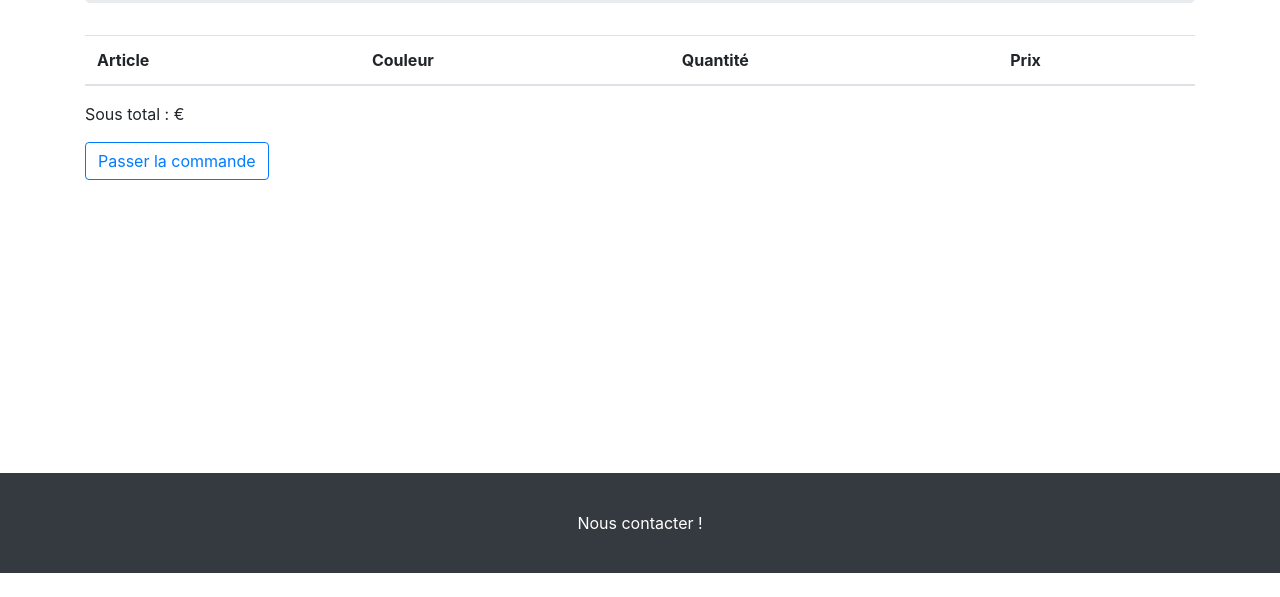
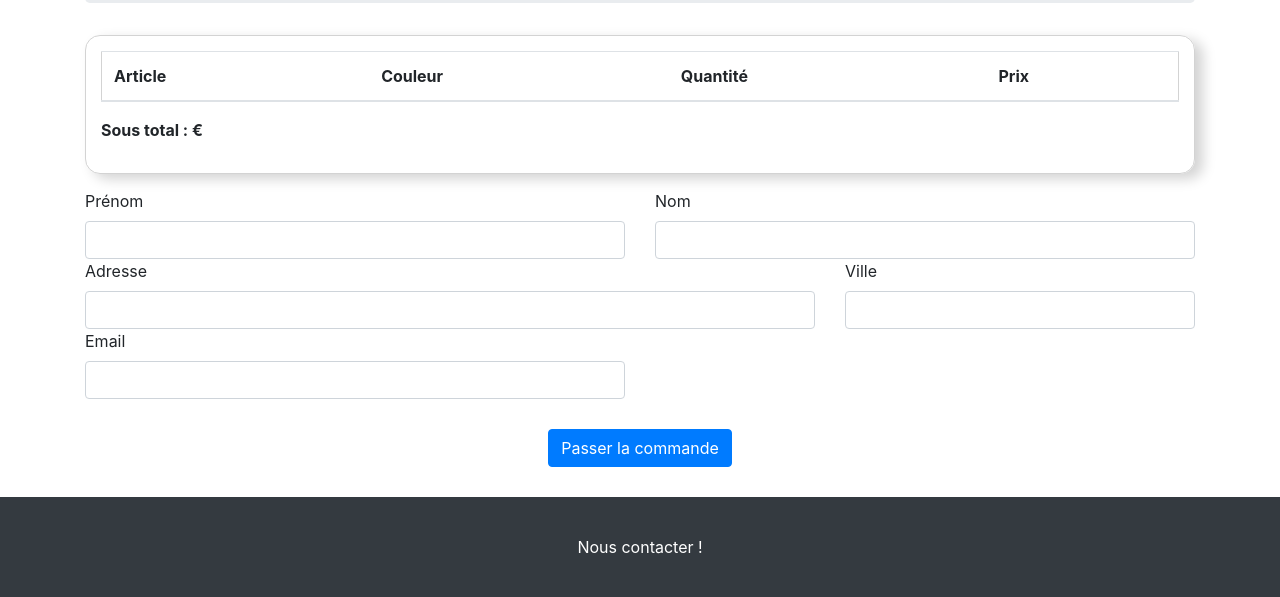
Before and after one commit to KinguBaka/TarikAboulhouda_5_24122020, a plain HTML site: page panier.html in a window 1280 px wide. Shown: the part 227-824 px from the top of the page. Before the commit the page ends 800 px from the top, so only its background shows below. Drawn offline with nearby package versions, Linux system fonts and the light colour scheme.

Commit message:
debut formulaire bootstrap - required navigateur

```diff
--- a/Scripts/panier.js
+++ b/Scripts/panier.js
@@ -21,3 +21,16 @@ function afficherLePanier () {
     totalPrix.textContent = prix;
 }
 afficherLePanier();
+
+
+
+
+
+
+async function fillProducts() {
+    await fetch('http://localhost:3000/api/teddies') // will return info, but in wrong format
+      .then((response) => response.json()) // will return info, in json format
+      .then((nounours) => afficherLeToutSousFormeDeDivision(nounours)) // main code here, using json info
+}
+
+fillProducts()
--- a/panier.html
+++ b/panier.html
@@ -50,9 +50,34 @@
                     </tbody>
                 </table>
 
-                <p>Sous total : <span id="subTotal"></span>€</p>
+                <p><strong> Sous total :  <span id="subTotal"></span>€</strong></p>
             </div>
-            <button id="confirmCommand" class="btn btn-outline-primary">Passer la commande</button>
+
+            <form class="row g-3">
+                <div class="col-md-6">
+                  <label for="validationDefault01" class="form-label">Prénom</label>
+                  <input type="text" class="form-control" id="validationDefault01" required>
+                </div>
+                <div class="col-md-6">
+                  <label for="validationDefault02" class="form-label">Nom</label>
+                  <input type="text" class="form-control" id="validationDefault02" required>
+                </div>
+                <div class="col-md-8">
+                  <label for="validationDefault03" class="form-label">Adresse</label>
+                  <input type="text" class="form-control" id="validationDefault03" required>
+                </div>
+                <div class="col-md-4">
+                  <label for="validationDefault04" class="form-label">Ville</label>
+                  <input type="text" class="form-control" id="validationDefault04" required>
+                </div>
+                <div class="col-6">
+                    <label for="validationDefault05" class="form-label">Email</label>
+                    <input type="text" class="form-control" id="validationDefault05" required>
+                </div>
+                <div id="divButton" class="col-12">
+                  <button class="btn btn-primary" id="confirmCommand" type="submit">Passer la commande</button>
+                </div>
+            </form>
         </div>
 
 
--- a/style.css
+++ b/style.css
@@ -38,6 +38,29 @@
     font-size: 1.3em;
 }
 
+#listePanier table {
+    border: 1px solid lightgrey;
+    border-radius: 15px;
+}
+
+#listePanier {
+    padding: 15px;
+    margin: 15px 0;
+    border: 1px solid lightgrey;
+    border-radius: 15px;
+    box-shadow: 8px 5px 13px lightgray;
+}
+
+#divButton {
+    display: flex;
+    justify-content: center;
+
+}
+
+#confirmCommand {
+    margin: 30px;
+}
+
 h1 {
     text-align: center;
     font-size: 2em;
```
